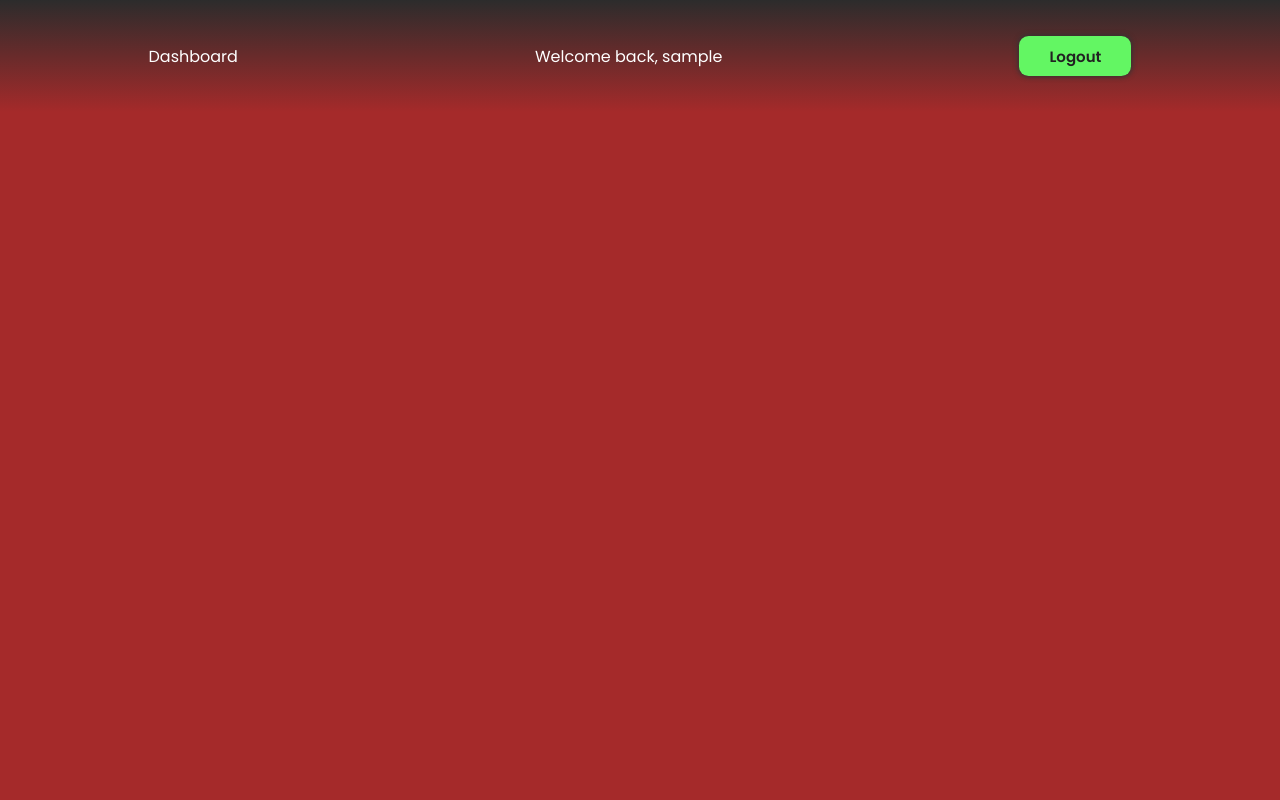
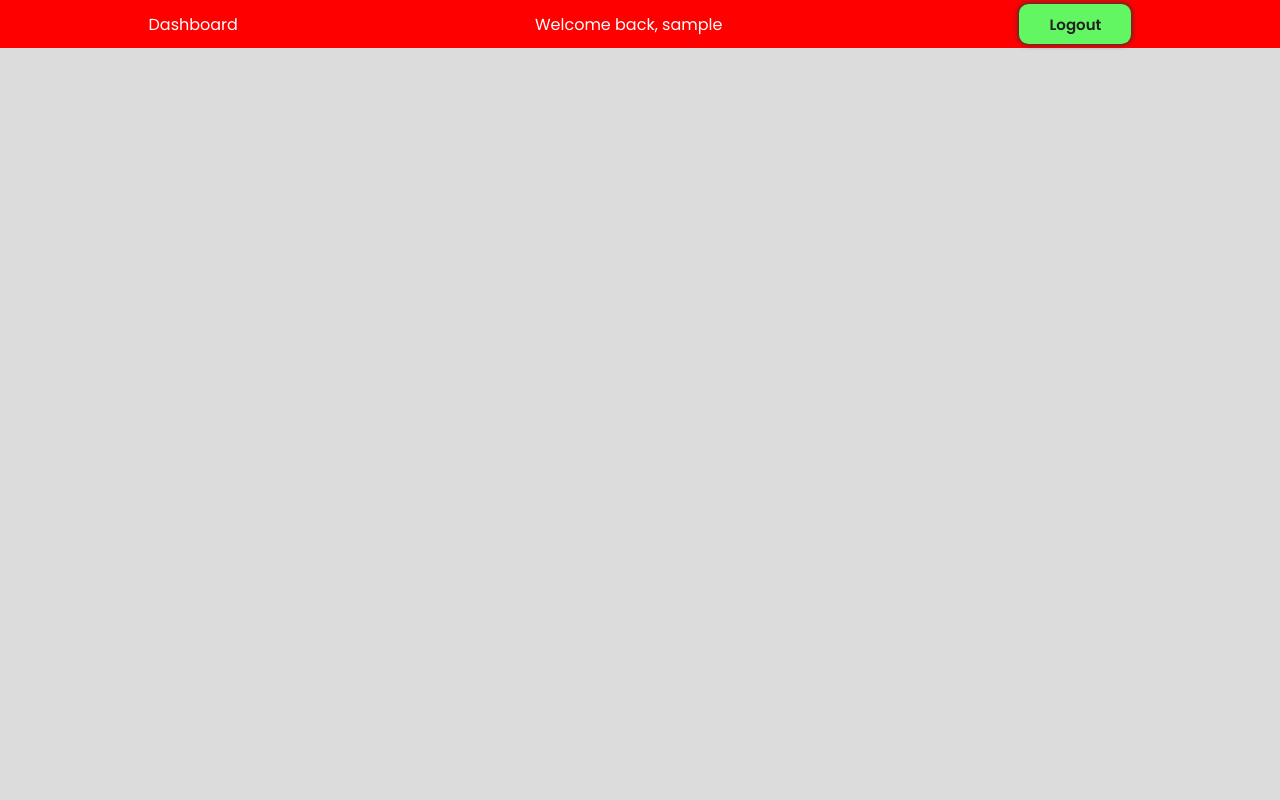
Before and after one commit to sdevmarc/Suarez_Lab1, a PHP site: page /dashboard.php in a window 1280 px wide. Run offline with PHP 8.4, Linux system fonts and the light colour scheme; the visitor is signed in with stand-in values (Sample User, id 1).

Commit message:
Changed theme to shopee

```diff
--- a/dashboard.css
+++ b/dashboard.css
@@ -10,23 +10,18 @@
 
 :root {
     --white1: #ffffff;
-    --white2: #FEFEFE;
+    --white2: #dcdcdc;
     --black1: #000000;
     --black2: #111111;
     --black3: #222222;
 }
 
 body {
-    height: 100vh;
     margin: 0;
     padding: 0;
     top: 0;
     left: 0;
-    background: brown;
-    display: flex;
-    justify-content: center;
-    align-items: center;
-    flex-direction: column;
+    background: var(--white2);
 }
 
 header {
@@ -34,13 +29,11 @@ header {
     top: 0;
     left: 0;
     width: 100%;
-    height: 7rem;
+    height: 6vh;
     display: flex;
     justify-content: space-around;
     align-items: center;
-    background: linear-gradient(to top,
-    rgba(0, 0, 0, 0),
-    rgb(44, 44, 44));
+    background: red;
     z-index: 1;
 }
 
```
